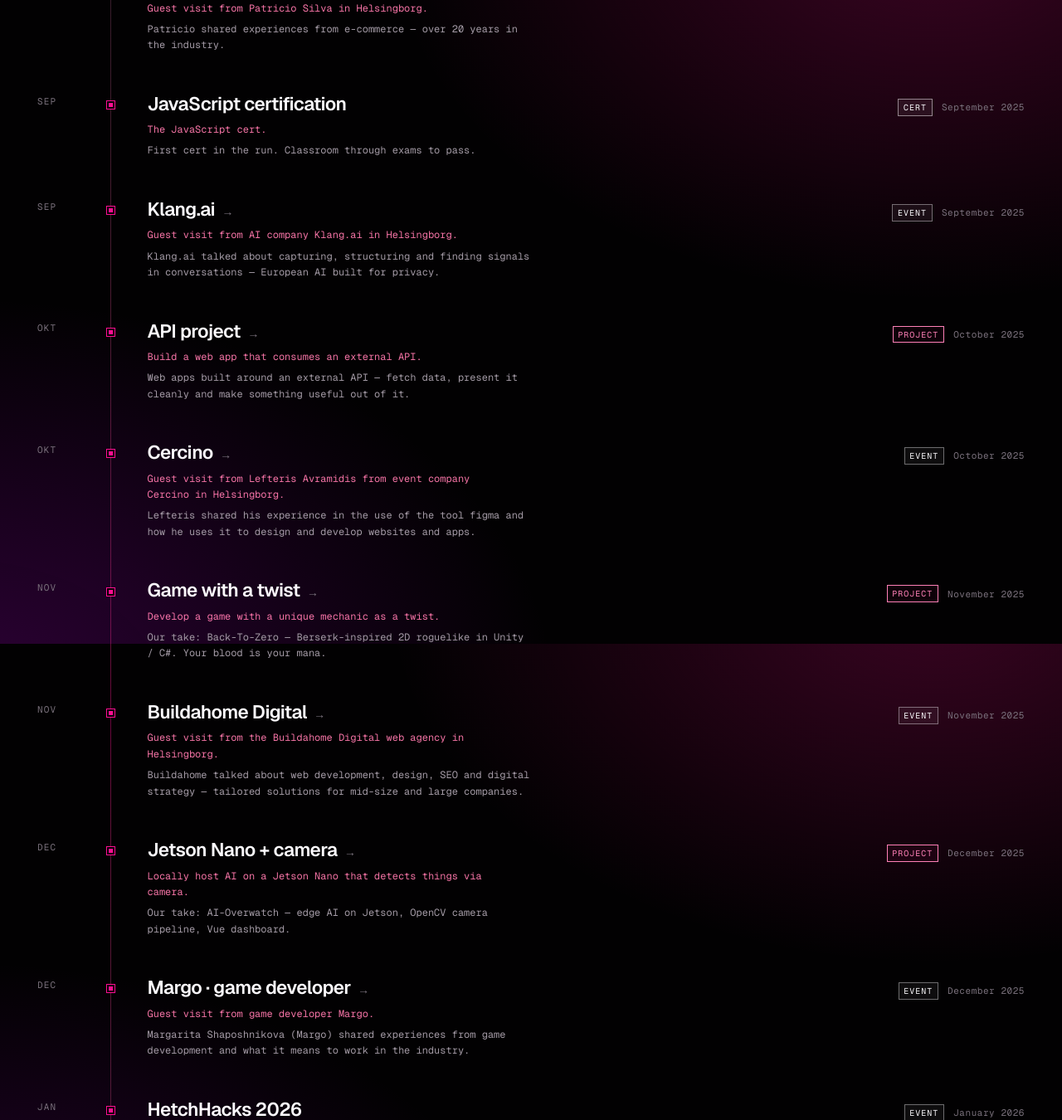
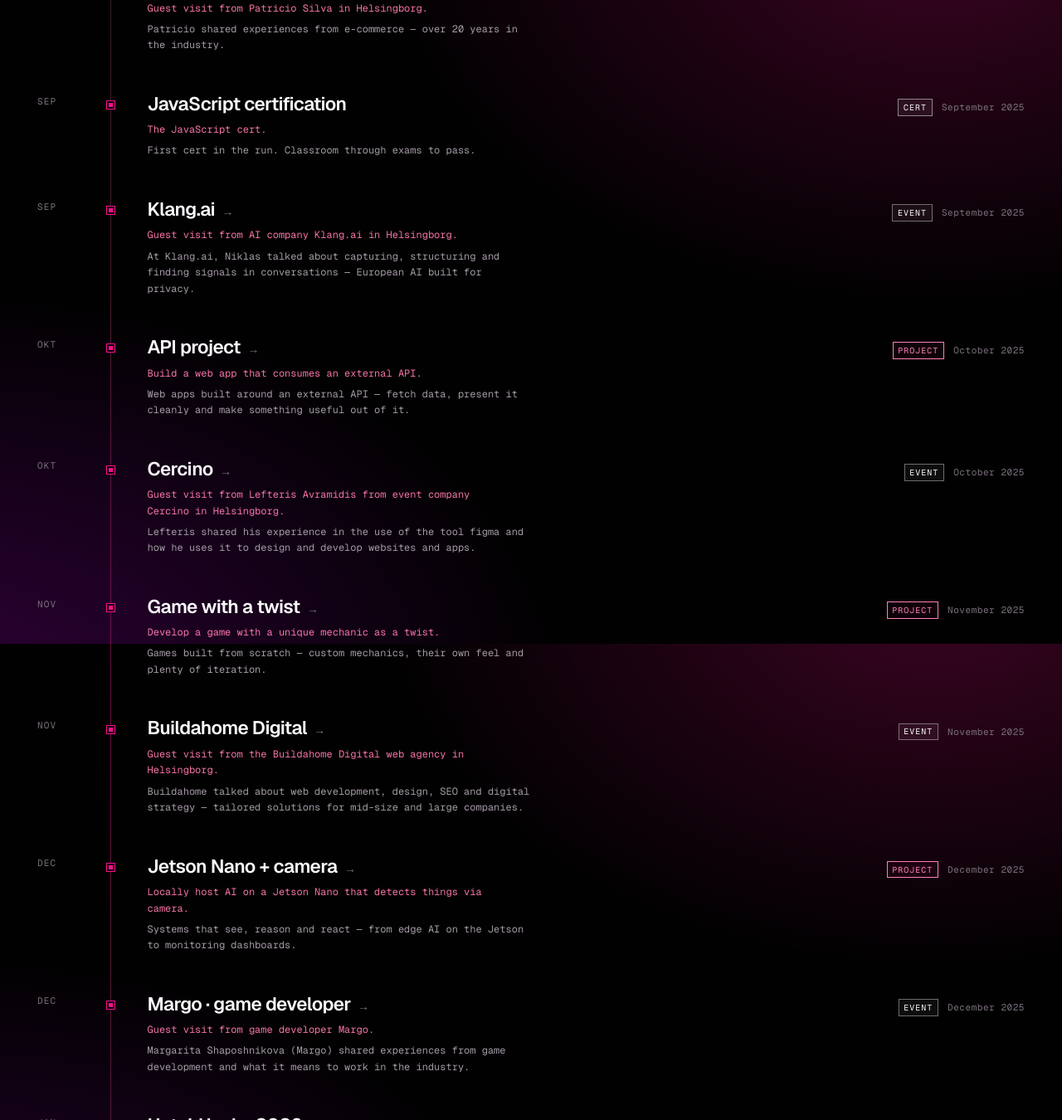
Before and after one commit to NTIG-Helsingborg/TE4_25-26_SITE, a React (Vite) app: page / in a window 1280 px wide. Shown: the part 7224-8574 px from the top of the page at 83% size. Built offline with nearby package versions, Linux system fonts and the light colour scheme.

Commit message:
Update timeline.ts

```diff
--- a/src/data/timeline.ts
+++ b/src/data/timeline.ts
@@ -103,8 +103,8 @@
       en: 'Guest visit from AI company Klang.ai in Helsingborg.',
     },
     description: {
-      sv: 'Klang.ai berättade om hur de fångar, strukturerar och hittar signaler i samtal — europeisk AI byggd för integritet.',
-      en: 'Klang.ai talked about capturing, structuring and finding signals in conversations — European AI built for privacy.',
+      sv: 'På Klang.ai berättade Niklas om hur de fångar, strukturerar och hittar signaler i samtal — europeisk AI byggd för integritet.',
+      en: 'At Klang.ai, Niklas talked about capturing, structuring and finding signals in conversations — European AI built for privacy.',
     },
     tag: 'event',
     href: 'https://www.linkedin.com/company/klang-ai/',
@@ -151,8 +151,8 @@
       en: 'Develop a game with a unique mechanic as a twist.',
     },
     description: {
-      sv: 'Vår version: Back-To-Zero — Berserk-inspirerad 2D roguelike i Unity / C#. Ditt blod är din mana.',
-      en: 'Our take: Back-To-Zero — Berserk-inspired 2D roguelike in Unity / C#. Your blood is your mana.',
+      sv: 'Spel byggda från grunden — egna mekaniker, egen känsla och en hel del iterationer.',
+      en: 'Games built from scratch — custom mechanics, their own feel and plenty of iteration.',
     },
     tag: 'project',
     href: '/projekt/game',
@@ -183,8 +183,8 @@
       en: 'Locally host AI on a Jetson Nano that detects things via camera.',
     },
     description: {
-      sv: 'Vår version: AI-Overwatch — edge-AI på Jetson, OpenCV-kamerapipeline, dashboard i Vue.',
-      en: 'Our take: AI-Overwatch — edge AI on Jetson, OpenCV camera pipeline, Vue dashboard.',
+      sv: 'System som ser, resonerar och reagerar — från edge-AI på Jetson till övervakningsdashboards.',
+      en: 'Systems that see, reason and react — from edge AI on the Jetson to monitoring dashboards.',
     },
     tag: 'project',
     href: '/projekt/ai',
```
